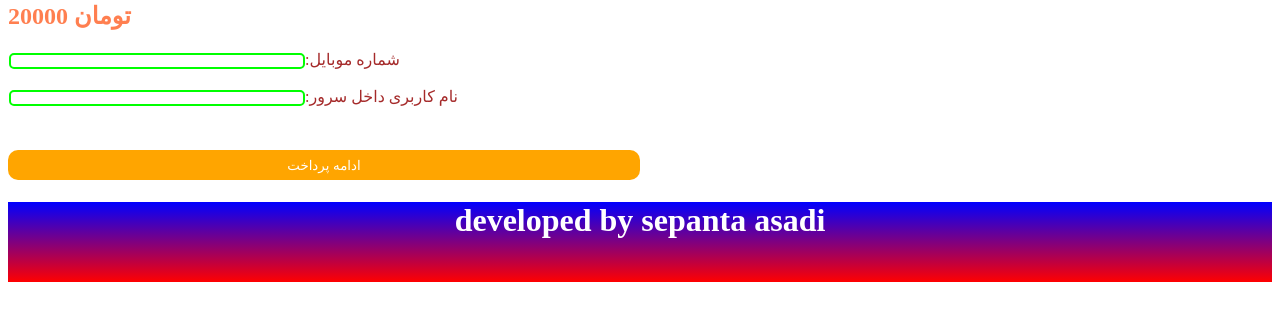
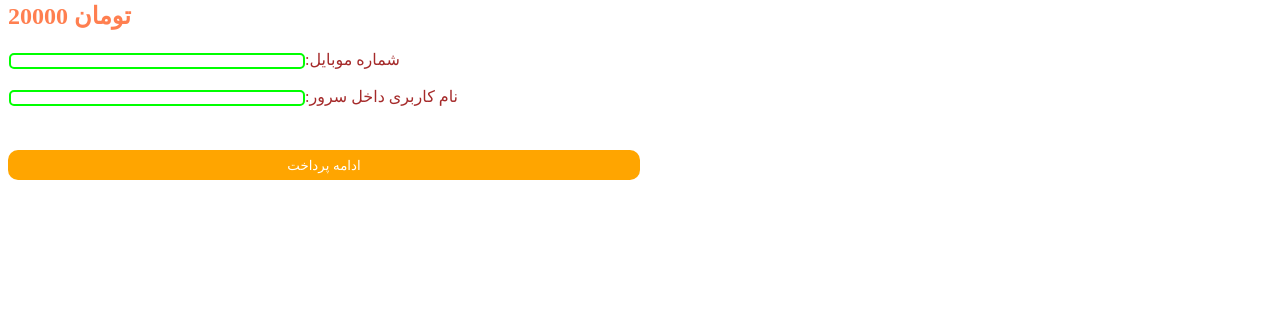
Before and after one commit to sepantacoder/minecraft_mini_rankshop, a Django app: page /buy/1/ in a window 1280 px wide. Shown: the part 218-539 px from the top of the page. Run offline with Django 5.2, Linux system fonts and the light colour scheme; data comes from the database, SQL or seed files in the repository.

Commit message:
Fix CSS deployment

```diff
--- a/config/store/templates/store/base.html
+++ b/config/store/templates/store/base.html
@@ -13,7 +13,7 @@
         footer {
             background-image: linear-gradient(blue, red);
             color: white;
-            height: 80px;
+            display: none;
         }
 
         header {
```
